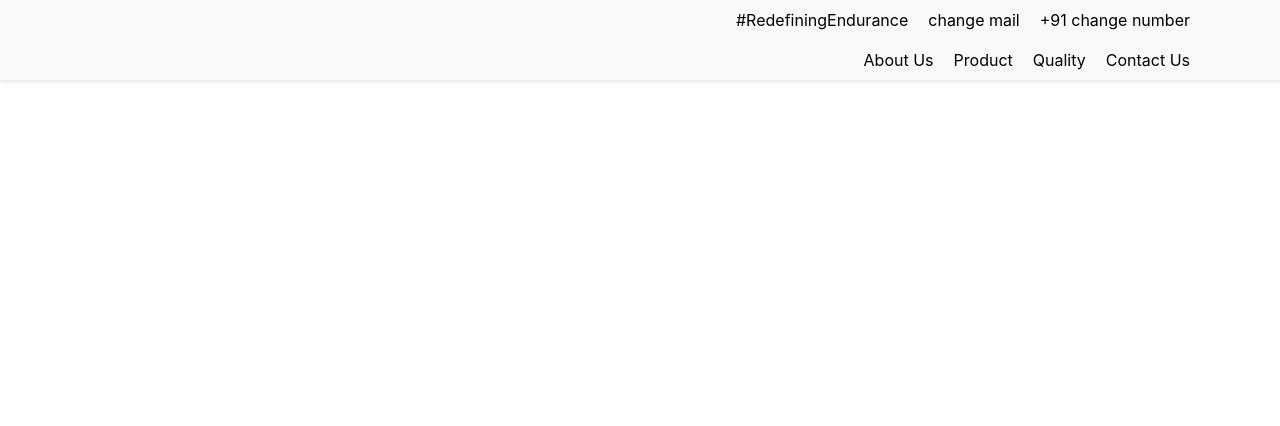
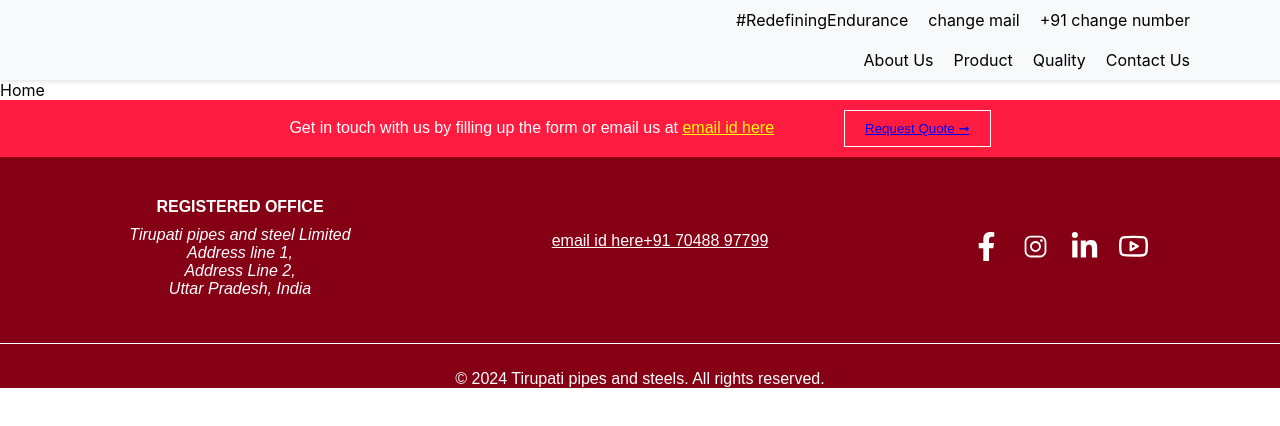
Before and after one commit to shubhamvgarg/pipes, a React (Create React App) app: page / in a window 1280 px wide. Shown: the top 426 px of the page. Built offline with nearby package versions, Linux system fonts and the light colour scheme.

Commit message:
Adding footer in app.js

```diff
--- a/src/App.js
+++ b/src/App.js
@@ -4,17 +4,21 @@
 import About from './components/About/About';
 import Product from './components/Product/Product';
 import Quality from './components/Quality/Quality';
+import Footer from './components/Footer/Footer';
+import Home from './components/Home/Home';
 
 function App() {
   return (
     <BrowserRouter>
     <Header/>
       <Routes>
+        <Route path='/' element={<Home/>}/>
         <Route path='/contact' element={<Contact/>}/>
         <Route path='/about-us' element={<About/>}/>
         <Route path='/product' element={<Product/>}/>
         <Route path='/quality' element={<Quality/>}/>
       </Routes>
+      <Footer />
     </BrowserRouter>
   );
 }
```
